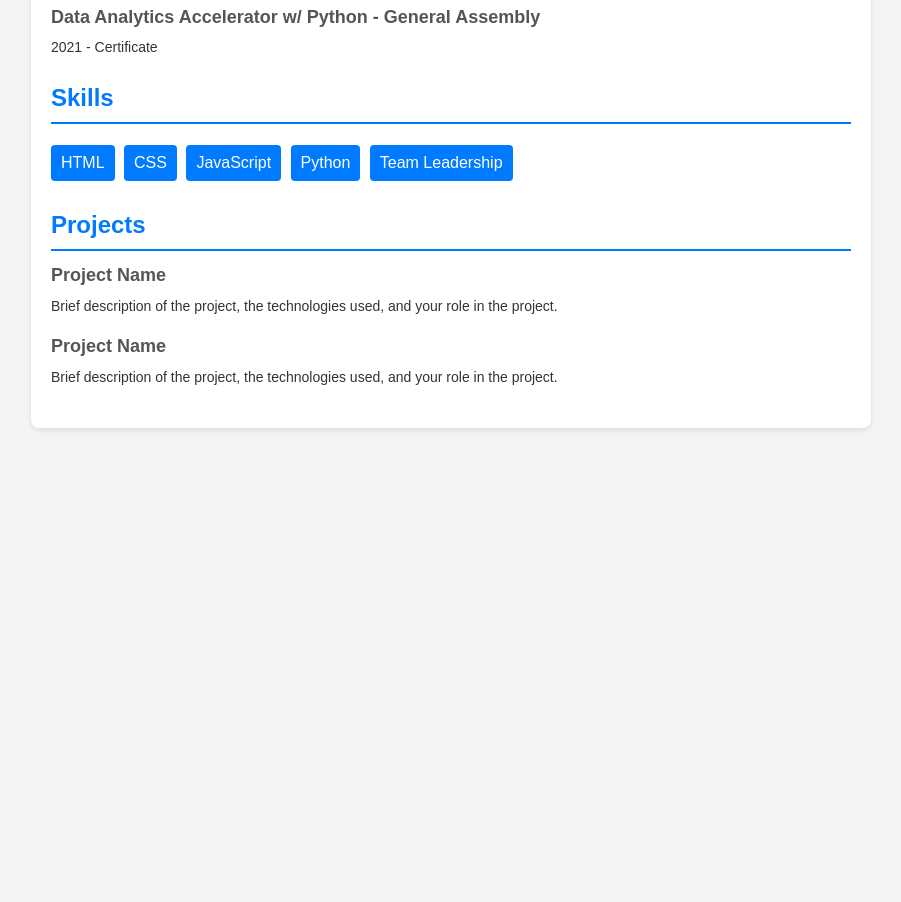
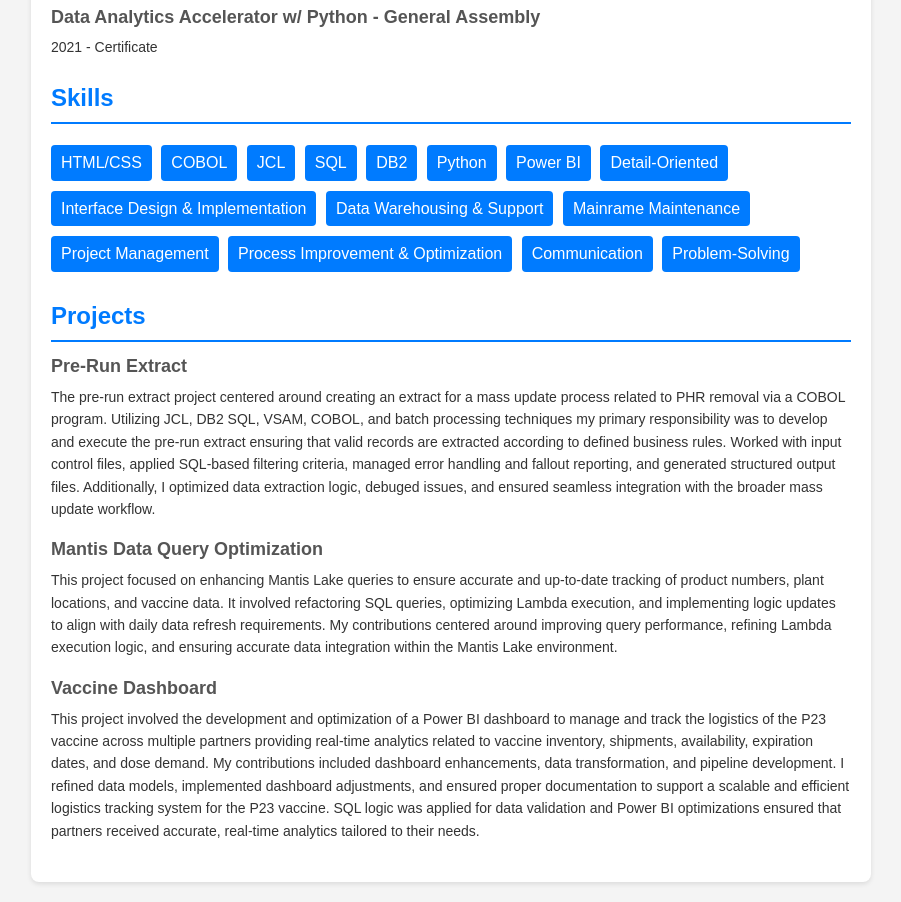
Before and after one commit to BriPattMo/CY_Resume_BPM, a plain HTML site: page index.html in a window 1280 px wide. Shown: the part 1344-2246 px from the top of the page, without its empty margins (189-1090 px from the left). Before the commit the page ends 1792 px from the top, so only its background shows below. Drawn offline with Linux system fonts and the light colour scheme.

Commit message:
Project section updated with 3 project examples

```diff
--- a/index.html
+++ b/index.html
@@ -169,29 +169,58 @@
                 <h2>Skills</h2>
                 <div class="skills">
                     <ul>
-                        <li>HTML</li>
-                        <li>CSS</li>
-                        <li>JavaScript</li>
+                        <li>HTML/CSS</li>
+                        <li>COBOL</li>
+                        <li>JCL</li>
+                        <li>SQL</li>
+                        <li>DB2</li>
                         <li>Python</li>
-                        <li>Team Leadership</li>
+                        <li>Power BI</li>
+                        <li>Detail-Oriented</li>
+                        <li>Interface Design & Implementation</li>
+                        <li>Data Warehousing & Support</li>
+                        <li>Mainrame Maintenance</li>
+                        <li>Project Management</li>
+                        <li>Process Improvement & Optimization</li>
+                        <li>Communication</li>
+                        <li>Problem-Solving</li>
                     </ul>
                 </div>
             </section>
             <section class="section">
                 <h2>Projects</h2>
                 <div class="item">
-                    <h3>Project Name</h3>
+                    <h3>Pre-Run Extract</h3>
                     <p>
-                        Brief description of the project, the technologies used,
-                        and your role in the project.
+                      The pre-run extract project centered around creating an extract for a mass update process related to PHR removal
+                      via a COBOL program. Utilizing JCL, DB2 SQL, VSAM, COBOL, and batch processing techniques my primary responsibility
+                      was to develop and execute the pre-run extract ensuring that valid records are extracted according to defined business
+                      rules. Worked with input control files, applied SQL-based filtering criteria, managed error handling and fallout
+                      reporting, and generated structured output files. Additionally, I optimized data extraction logic, debuged issues, and
+                      ensured seamless integration with the broader mass update workflow.
                     </p>
                 </div>
                 <div class="item">
-                    <h3>Project Name</h3>
+                    <h3>Mantis Data Query Optimization</h3>
                     <p>
-                        Brief description of the project, the technologies used,
-                        and your role in the project.
+                      This project focused on enhancing Mantis Lake queries to ensure accurate and up-to-date tracking of product numbers,
+                      plant locations, and vaccine data. It involved refactoring SQL queries, optimizing Lambda execution, and implementing
+                      logic updates to align with daily data refresh requirements. My contributions centered around improving query
+                      performance, refining Lambda execution logic, and ensuring accurate data integration within the Mantis Lake
+                      environment.
                     </p>
+                </div>
+                <div class="item">
+                  <h3>Vaccine Dashboard</h3>
+                  <p>
+                    This project involved the development and optimization of a Power BI dashboard to manage and track the logistics of the
+                    P23 vaccine across multiple partners providing real-time analytics related to vaccine inventory,
+                    shipments, availability, expiration dates, and dose demand. My contributions included dashboard enhancements, data
+                    transformation, and pipeline development. I refined data models, implemented dashboard adjustments, and ensured proper
+                    documentation to support a scalable and efficient logistics tracking system for the P23 vaccine. SQL logic was applied
+                    for data validation and Power BI optimizations ensured that partners received accurate, real-time analytics tailored
+                    to their needs.
+                  </p>
                 </div>
             </section>
         </main>
```
